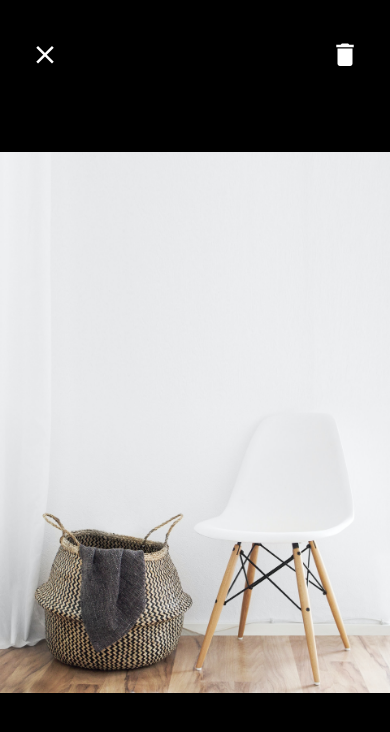
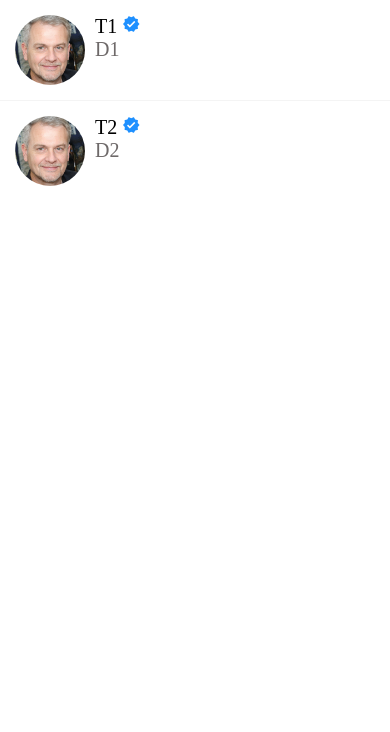
Before and after one commit to mr-andrej/cashout-reactnative, a React Native app: screen / in a window 390 px wide. Shown: the top 732 px of the page. Built offline with nearby package versions, Linux system fonts and the light colour scheme.

Commit message:
Added list items and started work on the message screen, still in early stages.

```diff
--- a/App.js
+++ b/App.js
@@ -8,7 +8,8 @@ import AppText from "./app/components/AppText/AppText";
 import AppButton from "./app/components/AppButton/AppButton";
 import Card from "./app/components/Card/Card";
 import ListingDetailsScreen from "./app/screens/ListingDetailsScreen";
+import MessageScreen from "./app/screens/MessageScreen";
 
 export default function App() {
-  return <ViewImageScreen />;
+  return <MessageScreen />;
 }
--- a/app/components/ListItem/ListItem.js
+++ b/app/components/ListItem/ListItem.js
@@ -1,20 +1,28 @@
-import { View, Image, Text } from "react-native";
+import { View, Image, Text, TouchableHighlight } from "react-native";
 import React from "react";
 import MaterialIcons from "@expo/vector-icons/MaterialIcons";
 
 import styles from "./styles";
 import AppText from "../AppText/AppText";
+import colors from "../../config/colors";
 
+// TODO: Implement isVerified prop in ListItem component and use it to show a verified badge
 export default function ListItem({ title, subtitle, image }) {
   return (
+    <TouchableHighlight
+      underlayColor={colors.light}
+      onPress={() => alert("touched")}
+    >
       <View style={styles.container}>
         <Image source={image} style={styles.image} />
         <View>
           <AppText style={styles.title}>
-          {title} <MaterialIcons name="verified" size={18} color="dodgerblue" />
+            {title}{" "}
+            <MaterialIcons name="verified" size={18} color="dodgerblue" />
           </AppText>
           <AppText style={styles.subtitle}>{subtitle}</AppText>
         </View>
       </View>
+    </TouchableHighlight>
   );
 }
--- a/app/components/ListItem/styles.js
+++ b/app/components/ListItem/styles.js
@@ -4,6 +4,7 @@ import colors from "../../config/colors";
 const styles = StyleSheet.create({
   container: {
     flexDirection: "row",
+    padding: 15,
   },
   image: {
     width: 70,
--- /dev/null
+++ b/app/components/ListItemSeparator/ListItemSeparator.js
@@ -0,0 +1,8 @@
+import { View } from "react-native";
+import React from "react";
+
+import styles from "../ListItemSeparator/styles";
+
+export default function ListItemSeparator() {
+  return <View style={styles.separator} />;
+}
--- /dev/null
+++ b/app/components/ListItemSeparator/styles.js
@@ -0,0 +1,13 @@
+import { StyleSheet } from "react-native";
+
+import colors from "../../config/colors";
+
+const styles = StyleSheet.create({
+  separator: {
+    width: "100%",
+    height: 1,
+    backgroundColor: colors.light,
+  },
+});
+
+export default styles;
--- /dev/null
+++ b/app/components/Screen/Screen.js
@@ -0,0 +1,12 @@
+import { View, SafeAreaView } from "react-native";
+import React from "react";
+
+import styles from "./styles";
+
+export default function Screen({ children, style }) {
+  return (
+    <SafeAreaView style={styles.screen}>
+      <View style={style}>{children}</View>
+    </SafeAreaView>
+  );
+}
--- /dev/null
+++ b/app/components/Screen/styles.js
@@ -0,0 +1,11 @@
+import { StyleSheet } from "react-native";
+import Constants from "expo-constants";
+
+const styles = StyleSheet.create({
+  screen: {
+    flex: 1,
+    paddingTop: Constants.StatusBarHeight,
+  },
+});
+
+export default styles;
--- a/app/config/colors.js
+++ b/app/config/colors.js
@@ -4,4 +4,5 @@ export default {
   black: "#000",
   white: "#fff",
   medium: "#6e6969",
+  light: "#f4f4f4",
 };
--- /dev/null
+++ b/app/screens/MessageScreen.js
@@ -0,0 +1,40 @@
+import { StyleSheet, FlatList, View } from "react-native";
+import React from "react";
+
+import ListItem from "../components/ListItem/ListItem";
+import Screen from "../components/Screen/Screen";
+import ListItemSeparator from "../components/ListItemSeparator/ListItemSeparator";
+
+const messages = [
+  {
+    id: 1,
+    title: "T1",
+    description: "D1",
+    image: require("../assets/avatar.jpg"),
+  },
+  {
+    id: 2,
+    title: "T2",
+    description: "D2",
+    image: require("../assets/avatar.jpg"),
+  },
+];
+
+export default function MessageScreen() {
+  return (
+    <Screen>
+      <FlatList
+        data={messages}
+        keyExtractor={(message) => message.id.toString()}
+        renderItem={({ item }) => (
+          <ListItem
+            title={item.title}
+            subtitle={item.description}
+            image={item.image}
+          />
+        )}
+        ItemSeparatorComponent={ListItemSeparator}
+      />
+    </Screen>
+  );
+}
--- a/package.json
+++ b/package.json
@@ -11,7 +11,9 @@
   },
   "dependencies": {
     "@react-native-community/hooks": "^2.8.1",
+    "@types/react-native": "^0.67.6",
     "expo": "~44.0.0",
+    "expo-constants": "^13.0.2",
     "expo-status-bar": "~1.2.0",
     "react": "17.0.1",
     "react-dom": "17.0.1",
```
Also changed, not shown: 1 other file (tests, documents, lock files or other folders). Lines whose indentation alone changed are shown as unchanged.
